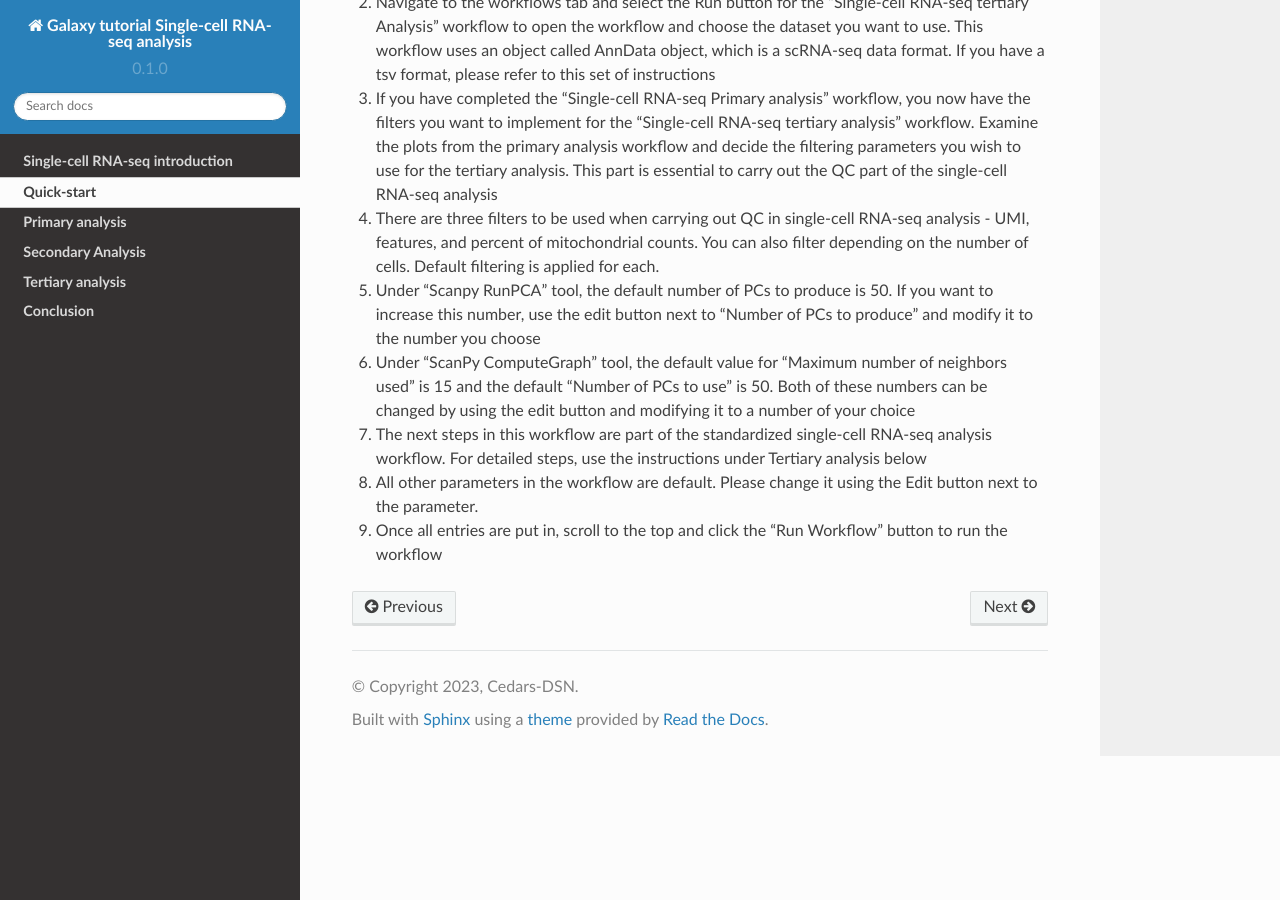
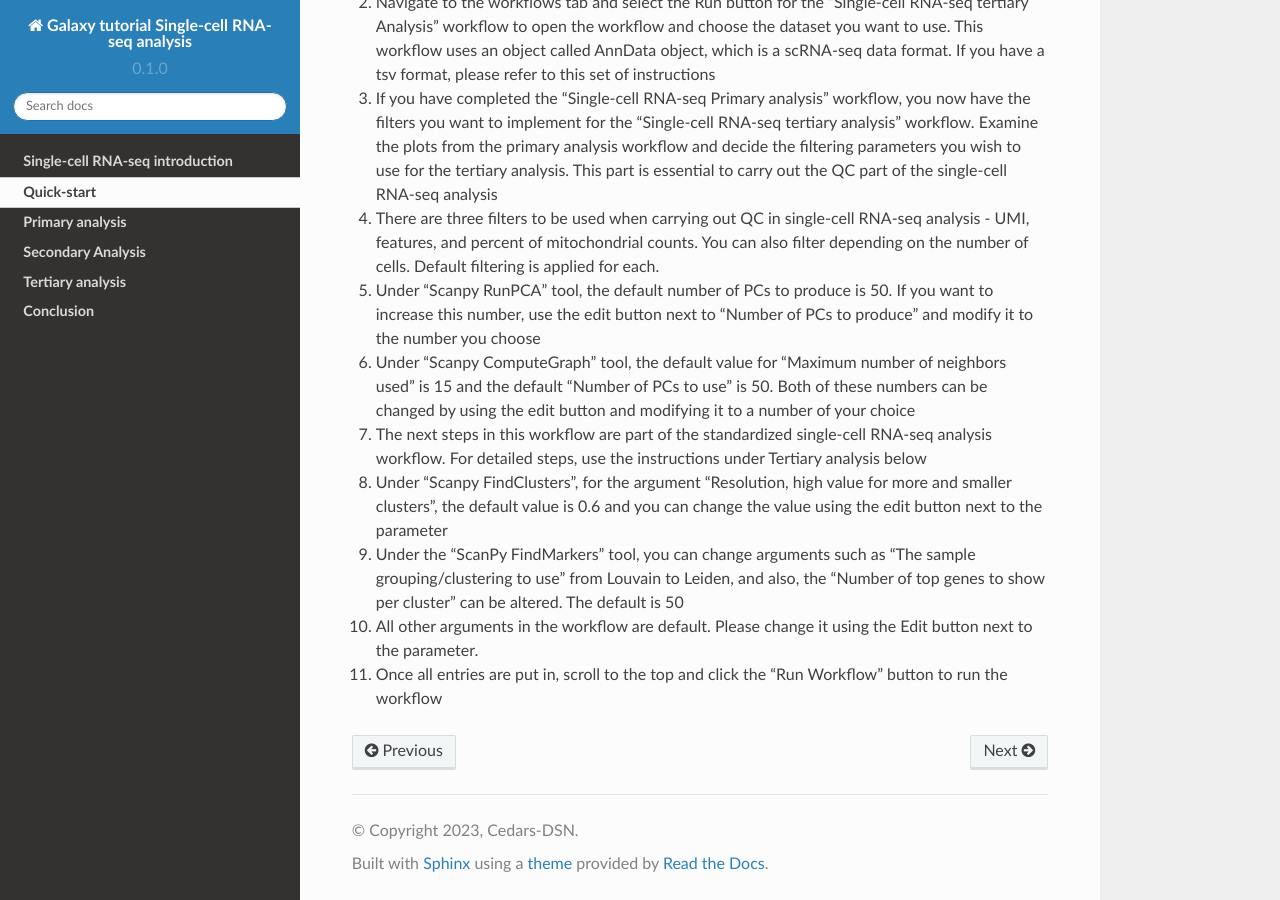
Before and after one commit to CedarsDSN/Galaxy_tutorial_scRNAseq_analysis, a Sphinx documentation site: the page built from docs/Quick-start.rst, in a window 1280 px wide and 900 px high, scrolled down 1585 px. Built offline with Sphinx 7.4.7 and the Read the Docs theme 2.0.0, drawn with Linux system fonts in a browser that asks for light colours; pages that are not in the unit, such as notebooks, are missing from menus.

Commit message:
Update Quick-start.rst

```diff
--- a/docs/Quick-start.rst
+++ b/docs/Quick-start.rst
@@ -37,7 +37,9 @@ This is the list of steps that one would require to run the “Single-cell RNA-s
 3. If you have completed the “Single-cell RNA-seq Primary analysis” workflow, you now have the filters you want to implement for the "Single-cell RNA-seq tertiary analysis" workflow. Examine the plots from the primary analysis workflow and decide the filtering parameters you wish to use for the tertiary analysis. This part is essential to carry out the QC part of the single-cell RNA-seq analysis
 4. There are three filters to be used when carrying out QC in single-cell RNA-seq analysis - UMI, features, and percent of mitochondrial counts. You can also filter depending on the number of cells. Default filtering is applied for each.
 5. Under “Scanpy RunPCA” tool, the default number of PCs to produce is 50. If you want to increase this number, use the edit button next to “Number of PCs to produce” and modify it to the number you choose
-6. Under “ScanPy ComputeGraph” tool, the default value for “Maximum number of neighbors used” is 15 and the default “Number of PCs to use” is 50. Both of these numbers can be changed by using the edit button and modifying it to a number of your choice
+6. Under “Scanpy ComputeGraph” tool, the default value for “Maximum number of neighbors used” is 15 and the default “Number of PCs to use” is 50. Both of these numbers can be changed by using the edit button and modifying it to a number of your choice
 7. The next steps in this workflow are part of the standardized single-cell RNA-seq analysis workflow. For detailed steps, use the instructions under Tertiary analysis below
-8. All other parameters in the workflow are default. Please change it using the Edit button next to the parameter.
-9. Once all entries are put in, scroll to the top and click the "Run Workflow" button to run the workflow
+8. Under "Scanpy FindClusters", for the argument “Resolution, high value for more and smaller clusters”, the default value is 0.6 and you can change the value using the edit button next to the parameter
+9. Under the "ScanPy FindMarkers” tool, you can change arguments such as “The sample grouping/clustering to use” from Louvain to Leiden, and also, the “Number of top genes to show per cluster” can be altered. The default is 50
+10. All other arguments in the workflow are default. Please change it using the Edit button next to the parameter.
+11. Once all entries are put in, scroll to the top and click the "Run Workflow" button to run the workflow
```
